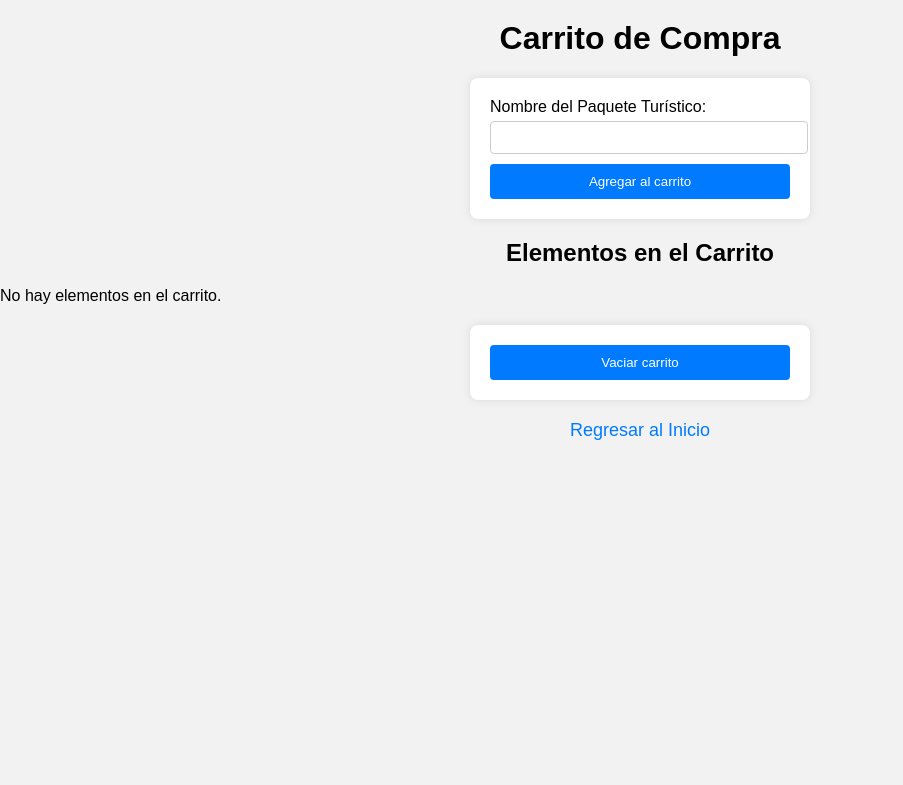
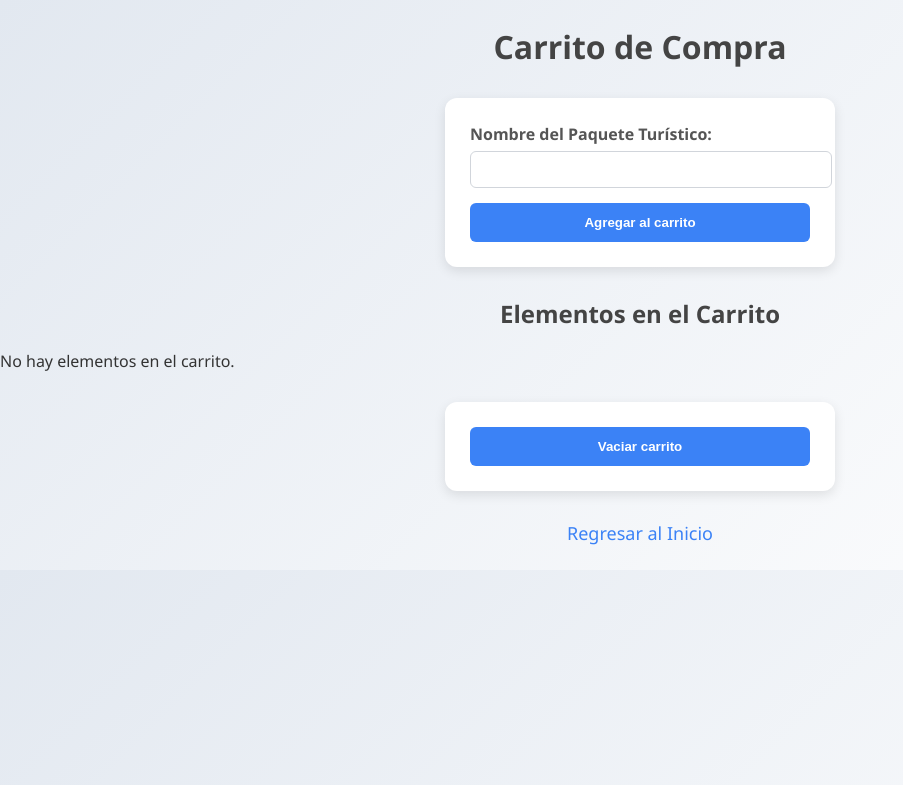
Before and after one commit to DevJager/AgenciaViajes-WebApp, a PHP site: page /views/carrito.php in a window 1280 px wide. Shown: the top 785 px of the page, without its empty margins (0-903 px from the left). Run offline with PHP 8.4, Linux system fonts and the light colour scheme.

Commit message:
Se mejoro la tipografia, se añadieron efectos de transicion para interactividad, suavizado de sombras, y ajustado el espacio, para mejorar el equilibrio visual.

```diff
--- a/assets/css/styles.css
+++ b/assets/css/styles.css
@@ -1,69 +1,92 @@
 body {
-    font-family: Arial, sans-serif;
-    background: #f2f2f2;
+    font-family: 'Segoe UI', Tahoma, Geneva, Verdana, sans-serif;
+    background: linear-gradient(135deg, #e2e8f0, #ffffff);
     margin: 0;
     padding: 0;
+    color: #333;
 }
 
 h1, h2 {
     text-align: center;
-    margin-top: 20px;
+    margin-top: 25px;
+    color: #444;
 }
 
 nav {
     text-align: center;
-    margin: 20px;
+    margin: 25px;
 }
 
 nav a {
     text-decoration: none;
-    color: #007BFF;
+    color: #3b82f6;
     font-size: 18px;
+    margin: 0 10px;
+    transition: color 0.3s;
+}
+
+nav a:hover {
+    color: #1e40af;
 }
 
 form {
-    background: #fff;
-    padding: 20px;
-    margin: 20px auto;
-    width: 300px;
-    border-radius: 8px;
-    box-shadow: 0 0 10px rgba(0,0,0,0.1);
+    background: #ffffff;
+    padding: 25px;
+    margin: 30px auto;
+    width: 340px;
+    border-radius: 12px;
+    box-shadow: 0 4px 12px rgba(0,0,0,0.1);
 }
 
 label {
+    font-weight: 600;
+    margin-bottom: 6px;
     display: block;
-    margin-bottom: 5px;
+    color: #555;
 }
 
 input[type="text"],
 input[type="date"],
 input[type="number"] {
     width: 100%;
-    padding: 8px;
-    margin-bottom: 10px;
-    border: 1px solid #ccc;
-    border-radius: 4px;
+    padding: 10px;
+    margin-bottom: 15px;
+    border: 1px solid #d1d5db;
+    border-radius: 6px;
+    transition: border-color 0.3s, box-shadow 0.3s;
+}
+
+input[type="text"]:focus,
+input[type="date"]:focus,
+input[type="number"]:focus {
+    border-color: #3b82f6;
+    outline: none;
+    box-shadow: 0 0 5px rgba(59, 130, 246, 0.5);
 }
 
 input[type="submit"] {
-    background: #007BFF;
-    color: #fff;
+    background: #3b82f6;
+    color: #ffffff;
     border: none;
-    padding: 10px;
+    padding: 12px;
     width: 100%;
-    border-radius: 4px;
+    border-radius: 6px;
     cursor: pointer;
+    font-weight: 600;
+    transition: background 0.3s;
 }
 
 input[type="submit"]:hover {
-    background: #0056b3;
+    background: #2563eb;
 }
 
 .resultado {
-    background: #fff;
-    padding: 15px;
-    margin: 20px auto;
-    width: 80%;
-    border-radius: 5px;
-    box-shadow: 0 0 10px rgba(0,0,0,0.1);
+    background: #ffffff;
+    padding: 20px;
+    margin: 30px auto;
+    width: 85%;
+    border-radius: 8px;
+    box-shadow: 0 4px 12px rgba(0,0,0,0.1);
+    font-size: 16px;
+    line-height: 1.6;
 }
```
